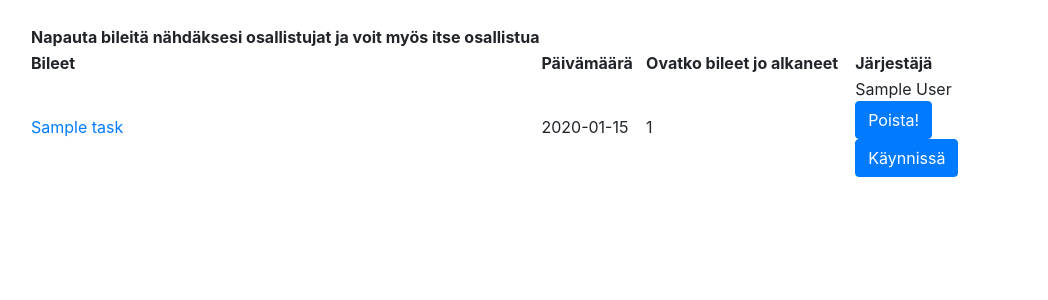
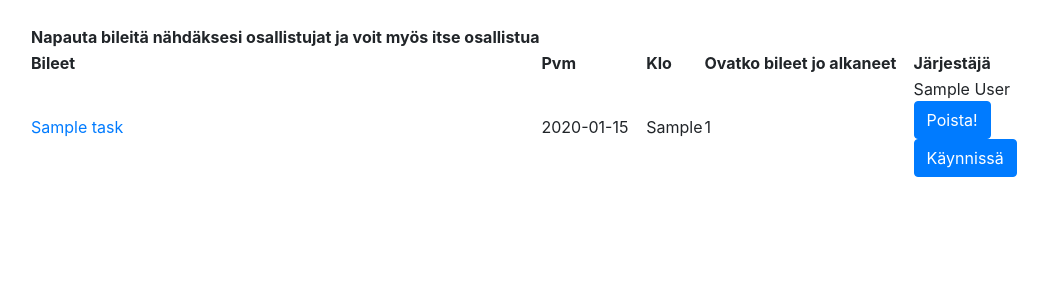
Before and after one commit to tn1995/bilelista, a Flask app: page /tasks/ in a window 1280 px wide. Shown: the part 56-356 px from the top of the page, without its empty margins (55-1103 px from the left). Run offline with Flask 2, Linux system fonts and the light colour scheme; tables that the repository leaves empty hold one stand-in row (values such as "Sample post"); some libraries are stand-ins or nearby versions.

Commit message:
lisättiin kellonaika tapahtumalle

```diff
--- a/application/tasks/forms.py
+++ b/application/tasks/forms.py
@@ -5,6 +5,7 @@ class TaskForm(FlaskForm):
     name = StringField("Bileiden nimi", [validators.Length(min=2, max=30)])
     done = BooleanField("Ovatko bileet jo alkaneet")
     date = DateField("Päivämäärä", format='%d.%m.%Y')
+    klo = StringField("Kellonaika")
 
     class Meta:
         csrf = False
--- a/application/tasks/models.py
+++ b/application/tasks/models.py
@@ -10,20 +10,22 @@ class Task(Base):
     name = db.Column(db.String(144), nullable=False)
     done = db.Column(db.Boolean, nullable=False)
     date = db.Column(db.String, nullable=False)
+    klo = db.Column(db.String, nullable=False)
     #location_id = db.Column(db.Integer, db.ForeignKey('location.id'),
     #                       nullable=False)
     account_id = db.Column(db.Integer, db.ForeignKey('account.id'),
                            nullable=False)
 
-    def __init__(self, name, done, date):
+    def __init__(self, name, done, date, klo):
         self.name = name
         self.done = False
         self.date = date
+        self.klo = klo
 
     #Show all partys
     @staticmethod
     def find_lista():
-        stmt = text("SELECT Account.name AS account_name, Task.id, Task.done, Task.name, Task.date FROM Account"
+        stmt = text("SELECT Account.name AS account_name, Task.id, Task.done, Task.name, Task.date, Task.klo FROM Account"
                      " LEFT JOIN Task ON Task.account_id = Account.id"
                      " WHERE (Task.account_id = Account.id)"
                      " GROUP BY Task.id, account.name")
--- a/application/tasks/views.py
+++ b/application/tasks/views.py
@@ -61,9 +61,8 @@ def tasks_create():
     if not form.validate():
         return render_template("tasks/new.html", form = form)
 
-    t = Task(form.name.data, form.done.data, form.date.data)
-#    t.done = form.done.data
-#    t.date = form.date.data
+    t = Task(form.name.data, form.done.data, form.date.data, form.klo.data)
+
     t.account_id = current_user.id
 
 
--- a/application/templates/auth/loginform.html
+++ b/application/templates/auth/loginform.html
@@ -28,7 +28,7 @@
     </tr>
 </form>
 <p>
-Jos olet unohtanut salasanasi, niin ota yhteyttä Herra Tuomakseen
+Jos olet unohtanut salasanasi, niin ota yhteyttä ylläpitoon
 
 </p>
 
--- a/application/templates/tasks/list.html
+++ b/application/templates/tasks/list.html
@@ -6,7 +6,9 @@
     <tr>
       <th>Bileet</th>
 
-      <th>Päivämäärä &nbsp;&nbsp;</th>
+      <th>Pvm &nbsp;&nbsp;&nbsp;&nbsp;&nbsp;&nbsp;&nbsp;&nbsp;&nbsp;&nbsp;&nbsp;&nbsp;&nbsp;&nbsp;&nbsp;&nbsp;&nbsp;
+      </th>
+      <th>Klo &nbsp;&nbsp;&nbsp;&nbsp;&nbsp;</th>
       <th>Ovatko bileet jo alkaneet &nbsp;&nbsp;&nbsp;</th>
 
       <th>Järjestäjä</th>
@@ -17,6 +19,7 @@
 
       <td><a href="{{ url_for('tasks_information', task_id=task.id) }}">{{ task.name }}</a></td>
       <td>{{ task.date }}</td>
+      <td>{{ task.klo }}</td>
       <td>{{ task.done }}</td>
 
       <td>
```
Also changed, not shown: application/templates/tasks/new.html (+11 -0 lines).
